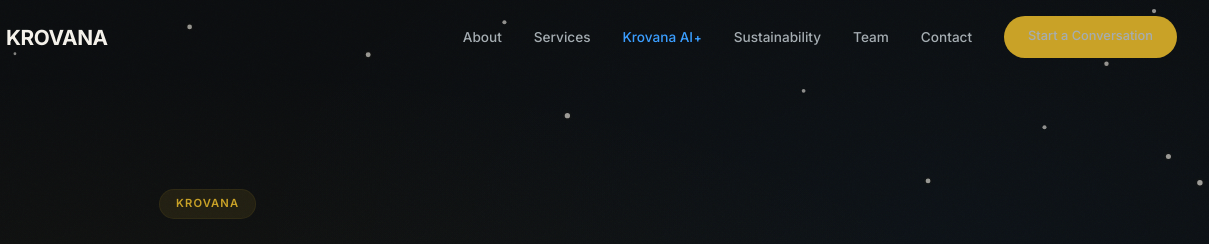
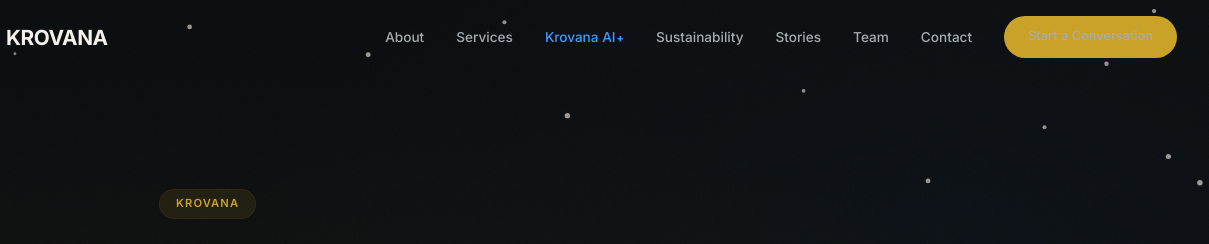
Before and after one commit to res-debug/Krovana, a plain HTML site: page index.html in a window 1280 px wide. Shown: the top 244 px of the page, 71-1280 px from the left. Drawn offline with Linux system fonts and the light colour scheme; a web font is replaced by a local one.

Commit message:
Update index.html

```diff
--- a/index.html
+++ b/index.html
@@ -833,6 +833,7 @@
                 <li><a href="/services">Services</a></li>
                 <li><a href="/krovana-ai" class="ai-link">Krovana AI<span class="plus">+</span></a></li>
                 <li><a href="/sustainability">Sustainability</a></li>
+                <li><a href="/stories">Stories</a></li>
                 <li><a href="/team">Team</a></li>
                 <li><a href="/contact">Contact</a></li>
                 <li class="nav-cta"><a href="/contact" class="btn btn-primary">Start a Conversation</a></li>
```
